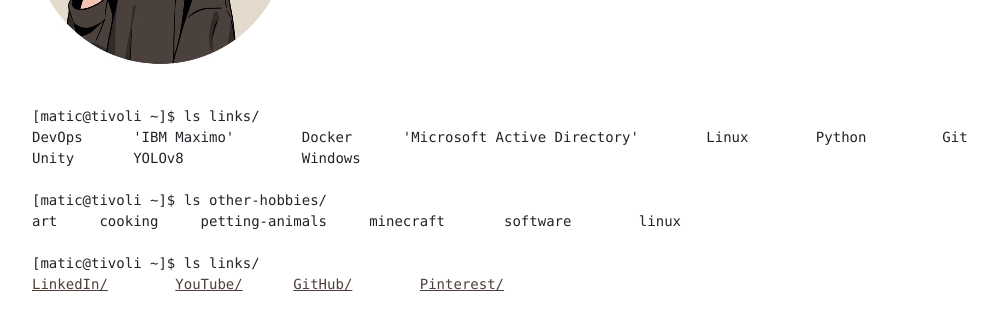
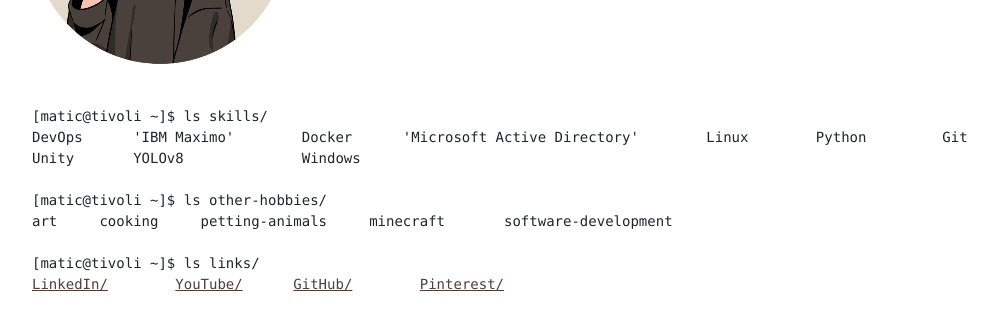
Before and after one commit to matic-jurac/matic-jurac.github.io, a plain HTML site: page index.html in a window 1280 px wide. Shown: the part 303-632 px from the top of the page, without its empty margins (50-1048 px from the left). Drawn offline with nearby package versions, Linux system fonts and the light colour scheme.

```diff
--- a/index.html
+++ b/index.html
@@ -49,12 +49,12 @@
     <pre>
 
 
-[matic@tivoli ~]$ ls links/
+[matic@tivoli ~]$ ls skills/
 DevOps      'IBM Maximo'        Docker      'Microsoft Active Directory'        Linux        Python         Git
 Unity       YOLOv8              Windows
 
 [matic@tivoli ~]$ ls other-hobbies/
-art     cooking     petting-animals     minecraft       software        linux
+art     cooking     petting-animals     minecraft       software-development
 
 [matic@tivoli ~]$ ls links/
 <a style="color: #4F3E39;" href="https://www.linkedin.com/in/matic-jurac/">LinkedIn/</a>        <a style="color: #4F3E39;" href="https://www.youtube.com/@maticjurac">YouTube/</a>      <a style="color: #4F3E39;" href="https://github.com/matic-jurac">GitHub/</a>        <a style="color: #4F3E39;" href="https://pinterest.com/maticlovesanimals">Pinterest/</a>
```
